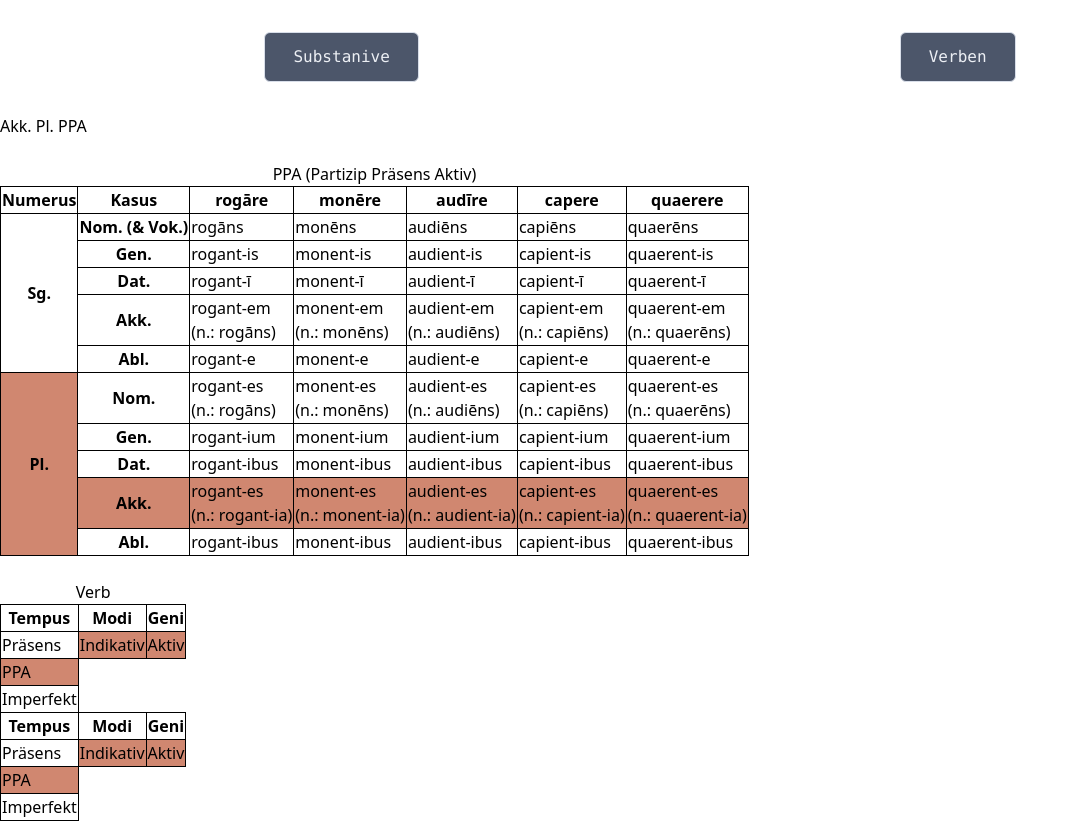
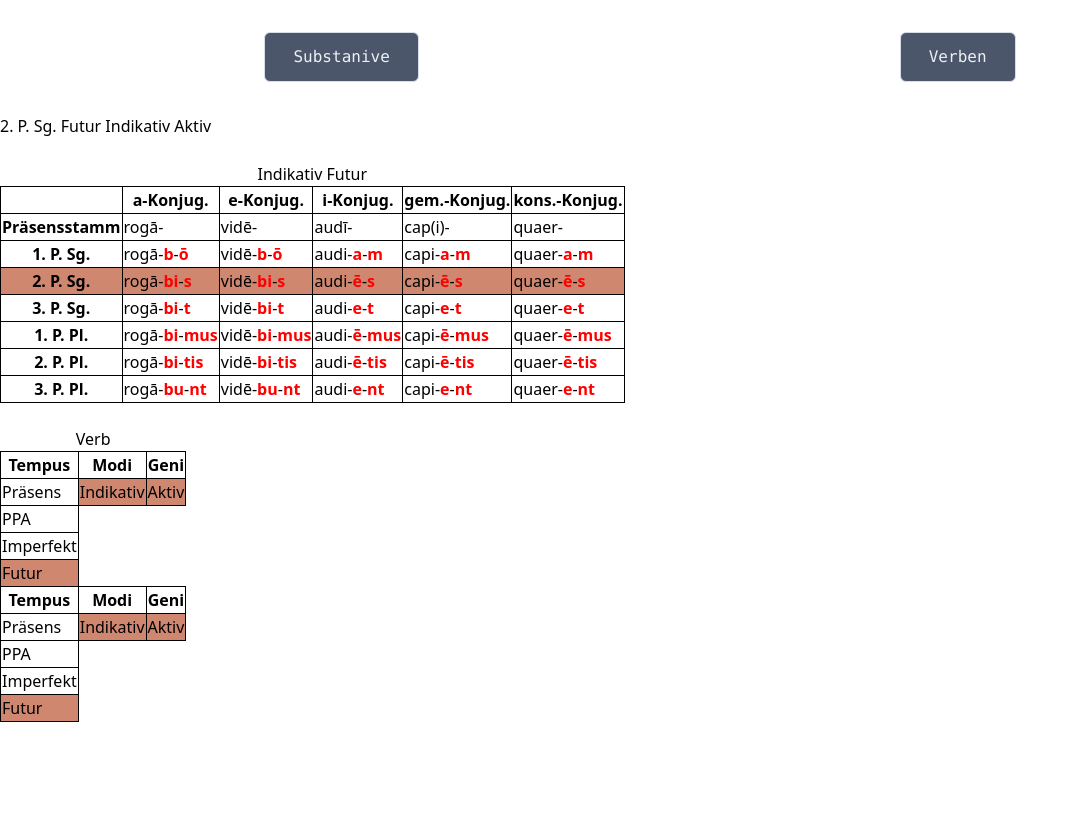
Before and after one commit to LunaDEV-net/LunaDEV-net.github.io, an Astro site: page /projects/demo/test in a window 1280 px wide. Shown: the whole page, without its empty margins (0-1079 px from the left). After the commit the page ends 800 px from the top, so only its background shows below. Built offline with nearby package versions, Linux system fonts and the light colour scheme; Astro itself is replaced by a stand-in of ours; a web font is replaced by a local one.

Commit message:
added futur

```diff
--- a/src/components/lateindingsdabumsta/main_js.astro
+++ b/src/components/lateindingsdabumsta/main_js.astro
@@ -2,11 +2,11 @@
 
 ---
 <script type="text/javascript">
-    const all_tempi = ["Präsens","PPA","Imperfekt"]
+    const all_tempi = ["Präsens","PPA","Imperfekt","Futur"]
     const all_modi = ["Indikativ"]
     const all_geni = ["Aktiv"]
     const all_personen = ["1. P. Sg.","2. P. Sg.","3. P. Sg.","1. P. Pl.","2. P. Pl.","3. P. Pl."]
-    const default_vaules = ["PPA","Indikativ","Aktiv"]
+    const default_vaules = ["Futur","Indikativ","Aktiv"]
     const verben_dekliniert = ["PPA","PPP"]
     const all_numeri = ["Sg.","Pl."]
     const all_kasi = ["Nom.","Gen.","Dat.","Akk.","Abl."]
@@ -114,6 +114,7 @@
                 }
             });
         }
+        colorTableText();
     }
 
 
@@ -303,18 +304,17 @@
         document.querySelector(`#Output_table table tbody th[rowspan][data-numerus="${selected_numerus}"]`).classList.add('selected');
 
 
+        colorTableText();
     }
 
 
     document.addEventListener("DOMContentLoaded", _ => {
         document.getElementById("verb_button").onclick = () => {
             generate_verb();
-            colorTableText();
         };
 
         document.getElementById("substantive_button").onclick = () => {
             gen_sub();
-            colorTableText();
         };
 
         setTimeout(generate_verb, 100)
--- a/src/components/lateindingsdabumsta/tables_templates.astro
+++ b/src/components/lateindingsdabumsta/tables_templates.astro
@@ -411,3 +411,76 @@
         </tbody>
     </table>
 </template>
+<template data-art="verb" data-tempus="Futur" data-modus="Indikativ" data-genus="Aktiv">
+    <table>
+        <caption>Indikativ Futur</caption>
+        <thead>
+        <tr>
+            <th></th>
+            <th scope="col">a-Konjug.</th>
+            <th scope="col">e-Konjug.</th>
+            <th scope="col">i-Konjug.</th>
+            <th scope="col">gem.-Konjug.</th>
+            <th scope="col">kons.-Konjug.</th>
+        </tr>
+        <tr>
+            <th scope="row">Präsensstamm</th>
+            <td>rog&amacr;-</td>
+            <td>vid&emacr;-</td>
+            <td>aud&imacr;-</td>
+            <td>cap(i)-</td>
+            <td>quaer-</td>
+        </tr>
+        </thead>
+        <tbody>
+        <tr class="red_after_minus">
+            <th scope="row">1. P. Sg.</th>
+            <td>rog&amacr;-b-&omacr;</td>
+            <td>vid&emacr;-b-&omacr;</td>
+            <td>audi-a-m</td>
+            <td>capi-a-m</td>
+            <td>quaer-a-m</td>
+        </tr>
+        <tr class="red_after_minus">
+            <th scope="row">2. P. Sg.</th>
+            <td>rog&amacr;-bi-s</td>
+            <td>vid&emacr;-bi-s</td>
+            <td>audi-&emacr;-s</td>
+            <td>capi-&emacr;-s</td>
+            <td>quaer-&emacr;-s</td>
+        </tr>
+        <tr class="red_after_minus">
+            <th scope="row">3. P. Sg.</th>
+            <td>rog&amacr;-bi-t</td>
+            <td>vid&emacr;-bi-t</td>
+            <td>audi-e-t</td>
+            <td>capi-e-t</td>
+            <td>quaer-e-t</td>
+        </tr>
+        <tr class="red_after_minus">
+            <th scope="row">1. P. Pl.</th>
+            <td>rog&amacr;-bi-mus</td>
+            <td>vid&emacr;-bi-mus</td>
+            <td>audi-&emacr;-mus</td>
+            <td>capi-&emacr;-mus</td>
+            <td>quaer-&emacr;-mus</td>
+        </tr>
+        <tr class="red_after_minus">
+            <th scope="row">2. P. Pl.</th>
+            <td>rog&amacr;-bi-tis</td>
+            <td>vid&emacr;-bi-tis</td>
+            <td>audi-&emacr;-tis</td>
+            <td>capi-&emacr;-tis</td>
+            <td>quaer-&emacr;-tis</td>
+        </tr>
+        <tr class="red_after_minus">
+            <th scope="row">3. P. Pl.</th>
+            <td>rog&amacr;-bu-nt</td>
+            <td>vid&emacr;-bu-nt</td>
+            <td>audi-e-nt</td>
+            <td>capi-e-nt</td>
+            <td>quaer-e-nt</td>
+        </tr>
+        </tbody>
+    </table>
+</template>
```
